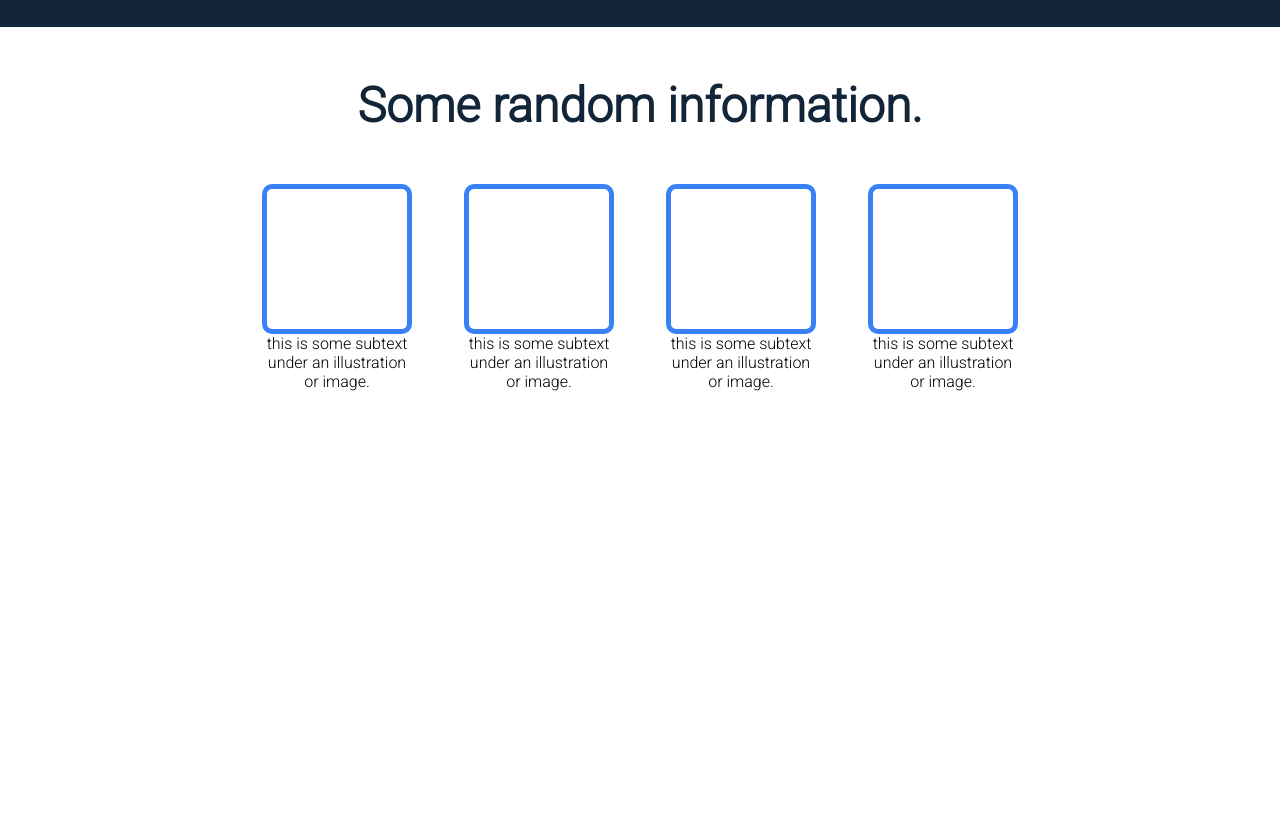
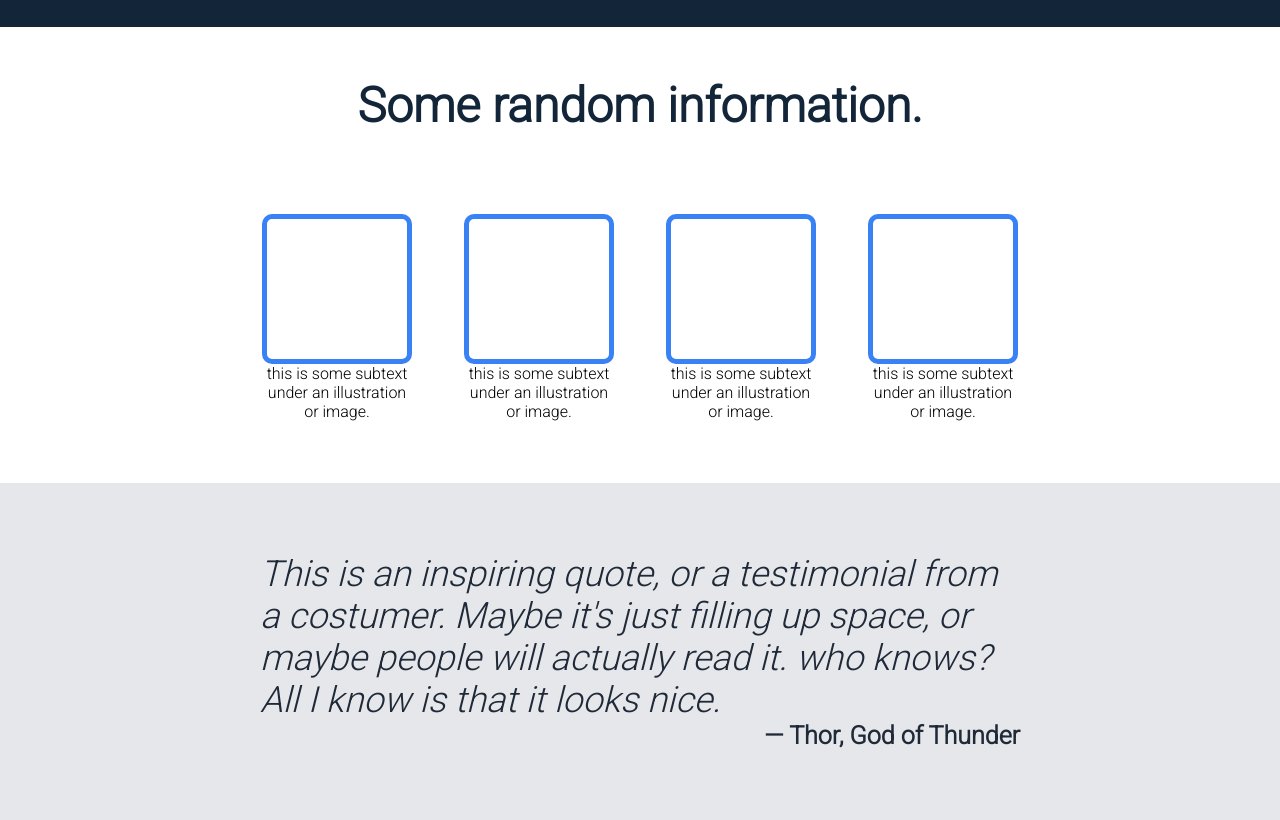
Before and after one commit to Diogo3g/landing-page, a plain HTML site: page index.html in a window 1280 px wide. Shown: the part 814-1634 px from the top of the page. Before the commit the page ends 1225 px from the top, so only its background shows below. Drawn offline with Linux system fonts and the light colour scheme.

Commit message:
Added quote

```diff
--- a/css/style.css
+++ b/css/style.css
@@ -97,6 +97,7 @@ header {
     gap: 52px;
     text-align: center;
     align-items: center;
+    padding: 30px 10%;
 }
 
 .info {
@@ -105,5 +106,26 @@ header {
 
 .boxes {
     background-color: #ffffff;
-    padding-bottom: 20px;
+    padding-bottom: 2rem;
 }
+
+.quote {
+    background: #e5e7eb;
+    font-size: 36px;
+    font-style: italic;
+    font-weight: 400;
+    color: #1f2937;
+    padding: 70px 260px;
+    text-align: left;
+}
+
+.quote > .credit {
+    font-weight: bolder;
+    font-style: normal;
+    text-align: right;
+    font-size: 25px;
+}
+
+.credit::before {
+    content: "\2014\0020";
+}
--- a/index.html
+++ b/index.html
@@ -49,6 +49,9 @@
             </div>
         </div>
     </div>
-
+    <div class="quote">
+        <p>This is an inspiring quote, or a testimonial from a costumer. Maybe it's just filling up space, or maybe people will actually read it. who knows? All I know is that it looks nice.</p>
+        <p class="credit">Thor, God of Thunder</p>
+    </div>
 </body>
 </html>
```
